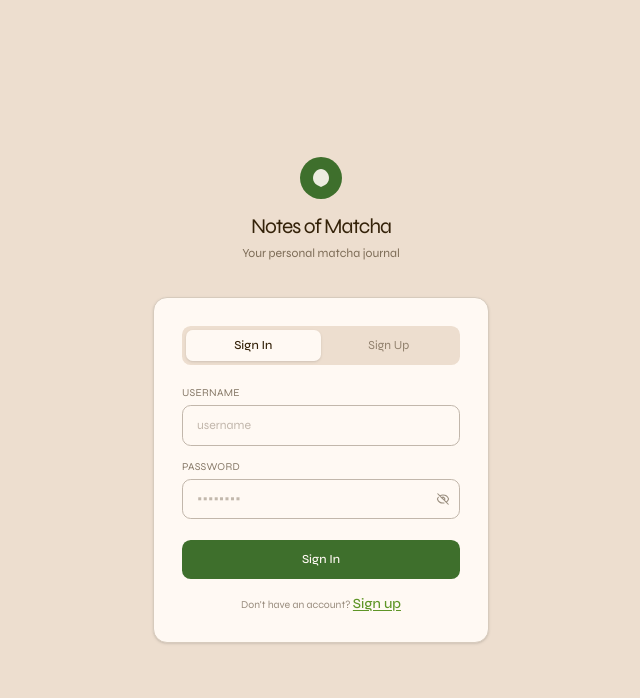
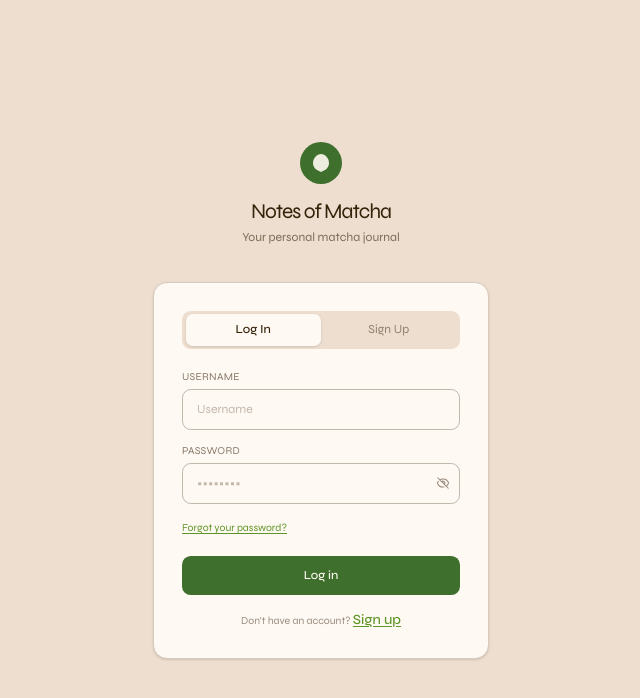
Before and after one commit to alexyehhh/notes-of-matcha, a React (Vite) app: page /#landing in a window 1280 px wide. Shown: the top 698 px of the page, without its empty margins (319-959 px from the left). Built offline with nearby package versions, Linux system fonts and the light colour scheme; no server answers; a web font is replaced by a local one.

Commit message:
Update auth copy and username placeholders

```diff
--- a/src/components/AuthPage.tsx
+++ b/src/components/AuthPage.tsx
@@ -28,6 +28,9 @@ export function AuthPage() {
   const [signInUsername, setSignInUsername] = useState('');
   const [signInPassword, setSignInPassword] = useState('');
   const [showSignInPassword, setShowSignInPassword] = useState(false);
+  const [showResetPassword, setShowResetPassword] = useState(false);
+  const [resetEmail, setResetEmail] = useState('');
+  const [isResetting, setIsResetting] = useState(false);
 
   // Sign up fields
   const [signUpName, setSignUpName] = useState('');
@@ -37,7 +40,7 @@ export function AuthPage() {
   const [showSignUpPassword, setShowSignUpPassword] = useState(false);
 
   const [isSubmitting, setIsSubmitting] = useState(false);
-  const { signInWithUsername, signUp } = useAuth();
+  const { signInWithUsername, signUp, requestPasswordReset } = useAuth();
 
   const handleSubmit = useCallback(async () => {
 
@@ -83,6 +86,25 @@ export function AuthPage() {
     if (e.key === 'Enter') handleSubmit();
   }, [handleSubmit]);
 
+  const handleResetSubmit = useCallback(async () => {
+    if (!resetEmail) {
+      toast.error('Please enter your email');
+      return;
+    }
+    setIsResetting(true);
+    try {
+      const { error } = await requestPasswordReset(resetEmail);
+      if (error) throw error;
+      toast.success('Check your email for a reset link');
+      setShowResetPassword(false);
+      setResetEmail('');
+    } catch (error: any) {
+      toast.error(error.message ?? 'Unable to send reset email');
+    } finally {
+      setIsResetting(false);
+    }
+  }, [requestPasswordReset, resetEmail]);
+
   return (
     <div className="min-h-screen bg-[#eddecf] flex items-center justify-center p-6 font-['Syne']">
       <motion.div
@@ -126,7 +148,7 @@ export function AuthPage() {
                     : 'text-[#342209]/50 hover:text-[#342209]/80'
                 }`}
               >
-                {m === 'signin' ? 'Sign In' : 'Sign Up'}
+                {m === 'signin' ? 'Log In' : 'Sign Up'}
               </button>
             ))}
           </div>
@@ -148,7 +170,7 @@ export function AuthPage() {
                     value={signInUsername}
                     onChange={(e) => setSignInUsername(e.target.value)}
                     onKeyDown={handleKeyDown}
-                    placeholder="username"
+                    placeholder="Username"
                     className={inputClass}
                   />
                 </div>
@@ -171,6 +193,49 @@ export function AuthPage() {
                       <EyeIcon visible={showSignInPassword} />
                     </button>
                   </div>
+                </div>
+                <div className="flex flex-col gap-3 pt-1">
+                  <button
+                    type="button"
+                    onClick={() => setShowResetPassword(prev => !prev)}
+                    className="text-left text-xs text-[#5e9526] hover:text-[#3e6f2c] transition-colors underline underline-offset-2"
+                  >
+                    Forgot your password?
+                  </button>
+                  <AnimatePresence>
+                    {showResetPassword ? (
+                      <motion.div
+                        key="reset"
+                        initial={{ opacity: 0, height: 0 }}
+                        animate={{ opacity: 1, height: 'auto' }}
+                        exit={{ opacity: 0, height: 0 }}
+                        className="flex flex-col gap-2 overflow-hidden"
+                      >
+                        <input
+                          type="email"
+                          value={resetEmail}
+                          onChange={(e) => setResetEmail(e.target.value)}
+                          onKeyDown={(e) => {
+                            if (e.key === 'Enter') handleResetSubmit();
+                          }}
+                          placeholder="you@example.com"
+                          className={inputClass}
+                        />
+                        <button
+                          type="button"
+                          onClick={handleResetSubmit}
+                          disabled={isResetting}
+                          className={`w-full py-2 rounded-lg text-xs font-medium transition-all duration-200 ${
+                            isResetting
+                              ? 'bg-[#7CB342]/50 text-white cursor-not-allowed'
+                              : 'bg-[#3e6f2c] text-[#fff9f3] hover:bg-[#5e9526] cursor-pointer'
+                          }`}
+                        >
+                          {isResetting ? 'Sending...' : 'Send reset email'}
+                        </button>
+                      </motion.div>
+                    ) : null}
+                  </AnimatePresence>
                 </div>
               </motion.div>
             ) : (
@@ -200,7 +265,7 @@ export function AuthPage() {
                     value={signUpUsername}
                     onChange={(e) => setSignUpUsername(e.target.value)}
                     onKeyDown={handleKeyDown}
-                    placeholder="username"
+                    placeholder="Username"
                     className={inputClass}
                   />
                 </div>
@@ -270,7 +335,7 @@ export function AuthPage() {
                   animate={{ opacity: 1 }}
                   exit={{ opacity: 0 }}
                 >
-                  {mode === 'signin' ? 'Sign In' : 'Create Account'}
+                  {mode === 'signin' ? 'Log in' : 'Create Account'}
                 </motion.span>
               )}
             </AnimatePresence>
@@ -283,7 +348,7 @@ export function AuthPage() {
               onClick={() => setMode(mode === 'signin' ? 'signup' : 'signin')}
               className="text-[#5e9526] hover:text-[#3e6f2c] transition-colors underline underline-offset-2"
             >
-              {mode === 'signin' ? 'Sign up' : 'Sign in'}
+              {mode === 'signin' ? 'Sign up' : 'Log In'}
             </button>
           </p>
         </div>
```
